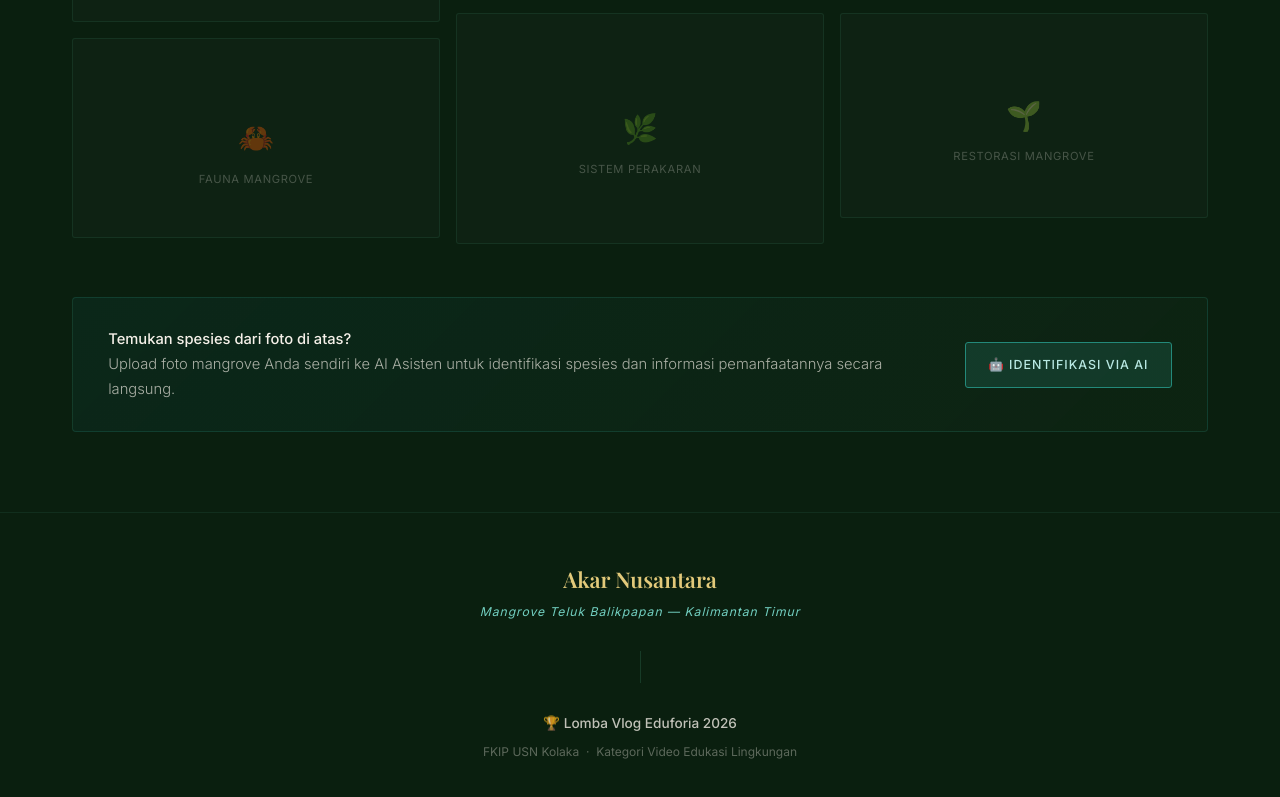
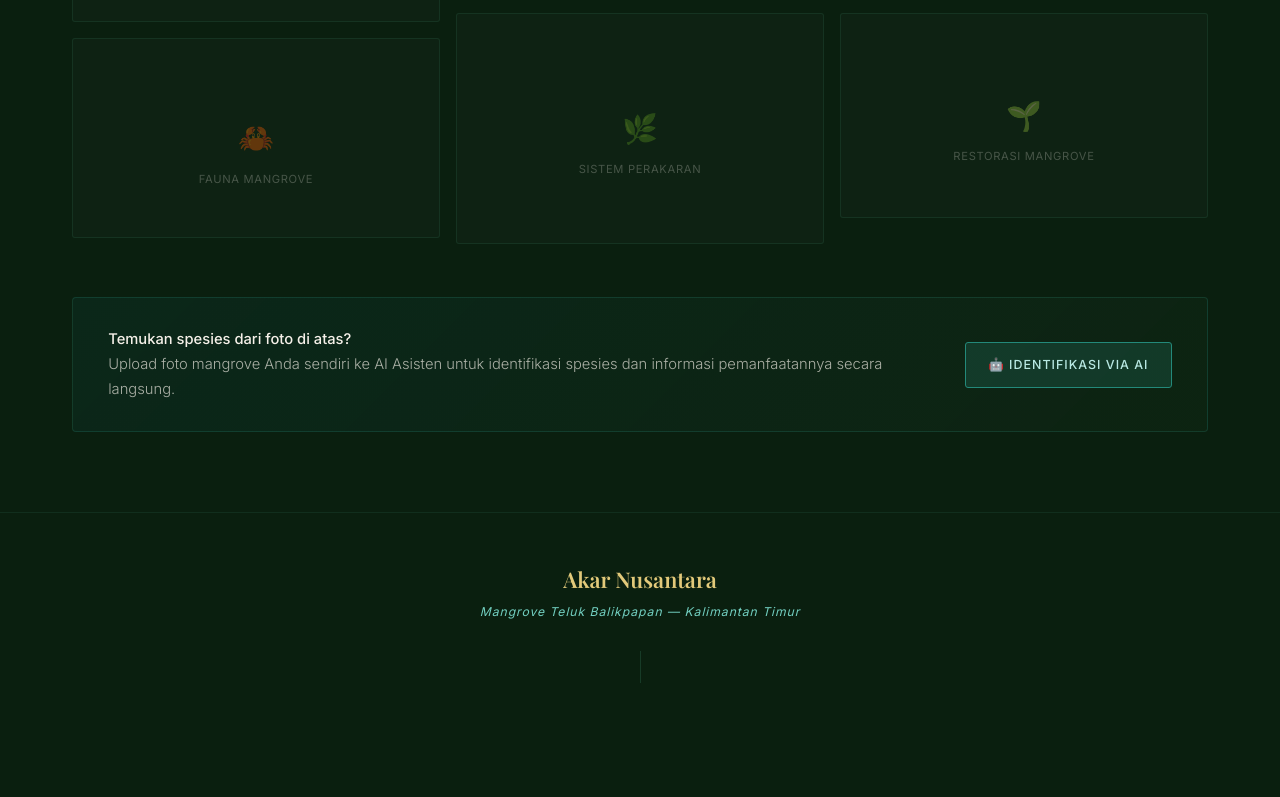
Before and after one commit to yaelayog/akar-nusantara, a plain HTML site: page galeri.html in a window 1280 px wide. Shown: the part 1430-2227 px from the top of the page. After the commit the page ends 2190 px from the top, so only its background shows below. Drawn offline with nearby package versions, Linux system fonts and the light colour scheme; a web font is replaced by a local one.

Commit message:
Perbaiki Footer

```diff
--- a/galeri.html
+++ b/galeri.html
@@ -250,10 +250,6 @@
   <div class="footer-logo">Akar Nusantara</div>
   <p class="footer-tagline">Mangrove Teluk Balikpapan — Kalimantan Timur</p>
   <div class="footer-divider"></div>
-  <p class="footer-contest">🏆 Lomba Vlog Eduforia 2026</p>
-  <p class="footer-credit">
-    FKIP USN Kolaka &nbsp;·&nbsp; Kategori Video Edukasi Lingkungan
-  </p>
 </footer>
 
 <script>
```
